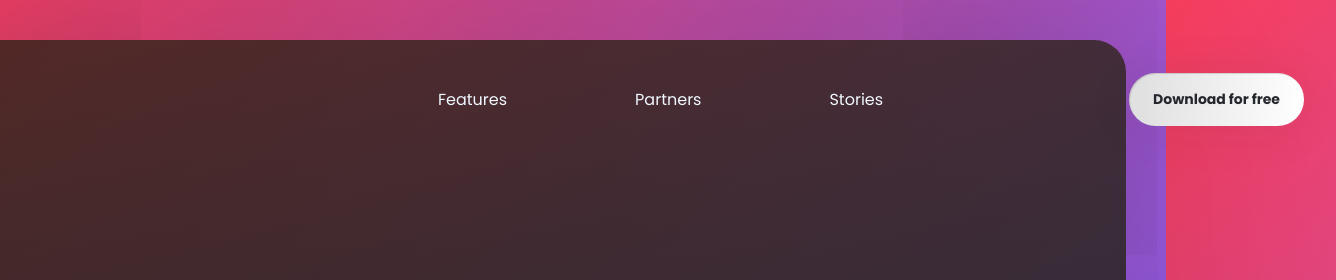
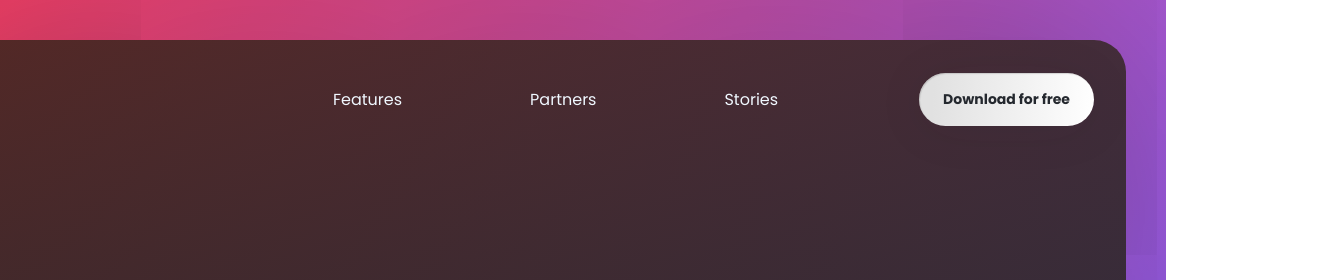
Before and after one commit to karinori/The-power-of-Simplicity, a plain HTML site: page index.html in a window 1280 px wide. Shown: the top 280 px of the page, 1336 px wide, since content can reach past the window. Drawn offline with Linux system fonts and the light colour scheme.

Commit message:
update css
update css of adaptation

```diff
--- a/style.css
+++ b/style.css
@@ -10,9 +10,7 @@ body {
 .container {
   max-width: 1410px;
   width: 100%;
-  margin-inline: auto;
   padding-bottom: 50px;
-  flex-shrink: 0;
   border-radius: 32px;
   background: linear-gradient(
     180deg,
@@ -24,7 +22,7 @@ body {
 .nav {
   display: flex;
   justify-content: space-between;
-  width: 1410px;
+  max-width: 1410px;
   padding: 32px;
   align-items: center;
   gap: 32px;
```
